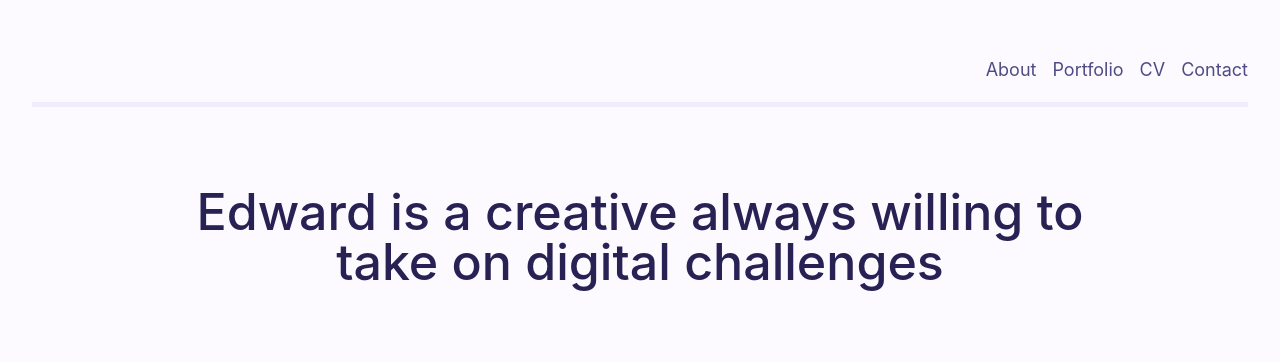
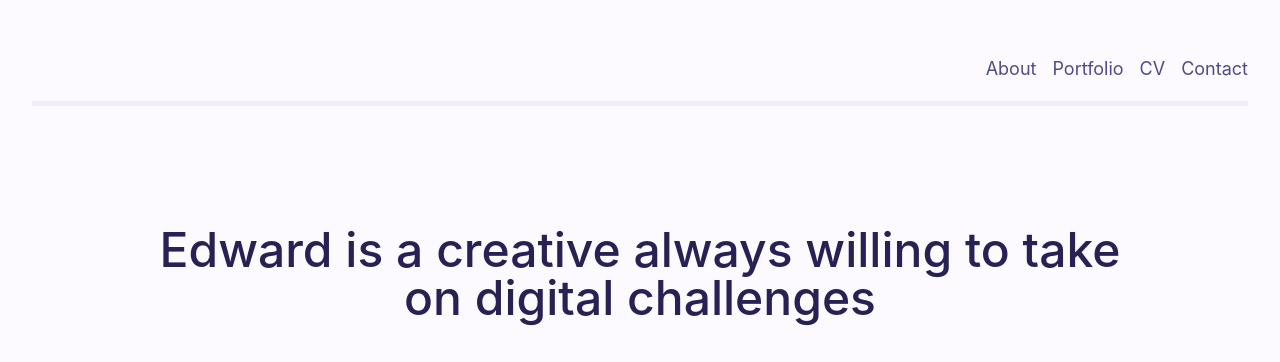
Before and after one commit to edwerd/edwerd.co, a Gatsby site: page / in a window 1280 px wide. Shown: the top 362 px of the page. Built offline with nearby package versions, Linux system fonts and the light colour scheme; Gatsby itself is replaced by a stand-in of ours; a web font is replaced by a local one.

Commit message:
Tweaking to .h2 class

```diff
--- a/src/styles/_headline.scss
+++ b/src/styles/_headline.scss
@@ -26,7 +26,7 @@
     font-family: $FontFamilyHeading;
     font-size: 2rem;
     font-weight: 400;
-    margin-top: -6em;
+    margin-top: -4em;
     text-transform: capitalize;
     -webkit-text-stroke: 0;
     letter-spacing: 0;
--- a/src/styles/_type.scss
+++ b/src/styles/_type.scss
@@ -2,11 +2,38 @@ $FontFamilyBase: proxima-nova,-apple-system,BlinkMacSystemFont,"Segoe UI",Roboto
 $FontFamilyHeading: halyard-display,-apple-system,BlinkMacSystemFont,"Segoe UI",Roboto,Oxygen-Sans,Ubuntu,Cantarell,"Helvetica Neue",sans-serif;
 
 
+@function strip-unit($value) {
+  @return $value / ($value * 0 + 1);
+}
+
+@mixin fluid-type($min-vw, $max-vw, $min-font-size, $max-font-size) {
+  $u1: unit($min-vw);
+  $u2: unit($max-vw);
+  $u3: unit($min-font-size);
+  $u4: unit($max-font-size);
+
+  @if $u1 == $u2 and $u1 == $u3 and $u1 == $u4 {
+    & {
+      font-size: $min-font-size;
+      @media screen and (min-width: $min-vw) {
+        font-size: calc(#{$min-font-size} + #{strip-unit($max-font-size - $min-font-size)} * ((100vw - #{$min-vw}) / #{strip-unit($max-vw - $min-vw)}));
+      }
+      @media screen and (min-width: $max-vw) {
+        font-size: $max-font-size;
+      }
+    }
+  }
+}
+
+$min_width: 320px;
+$max_width: 1200px;
+$min_font: 16px;
+$max_font: 24px;
+
 html {
-  font-size: 16px;
+  @include fluid-type($min_width, $max_width, $min_font, $max_font);
 }
 
 body {
-  font-size: calc(16px + (26 - 14) * ((100vw - 300px) / (1600 - 300)));
   color: $shade6;
 }
```
